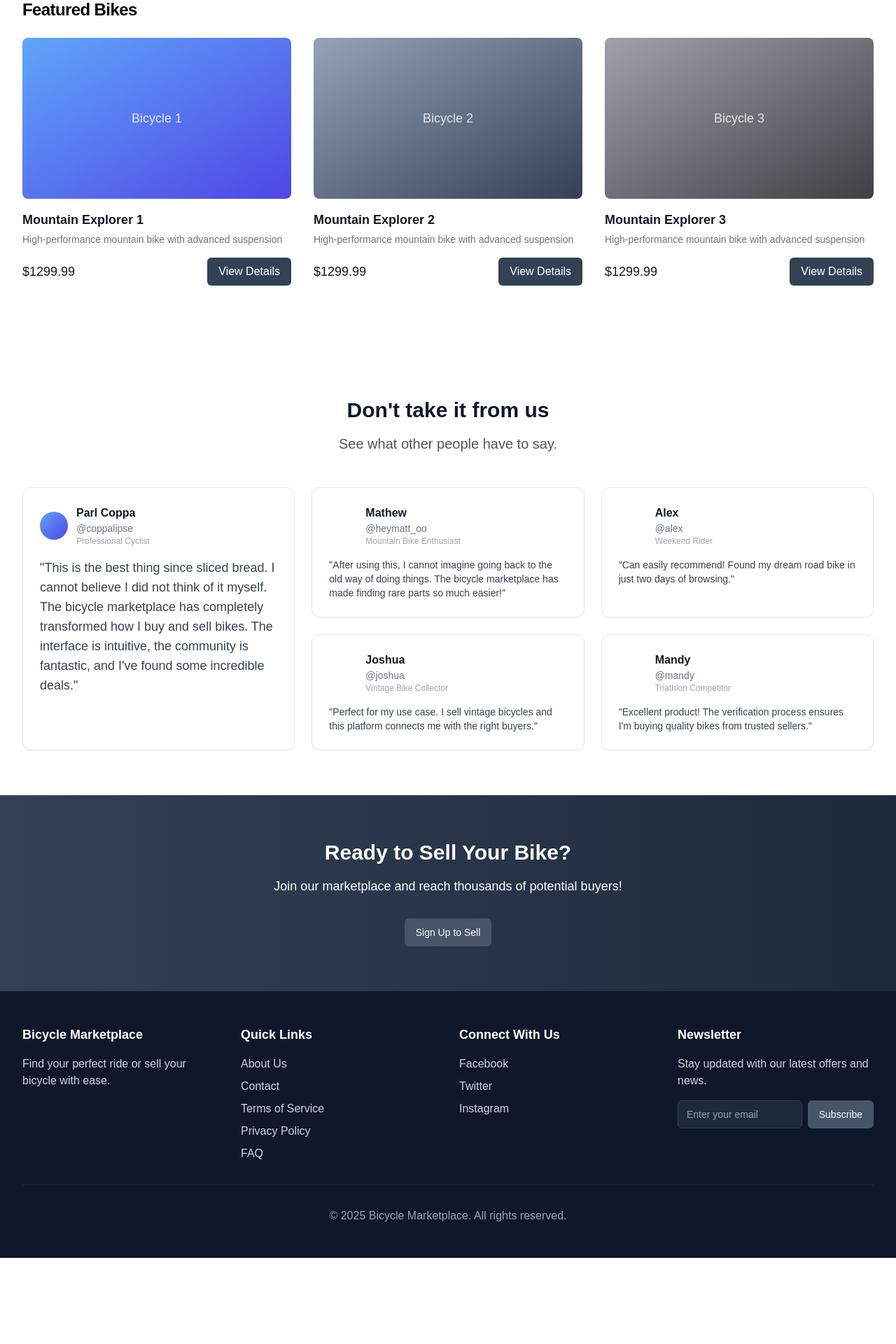
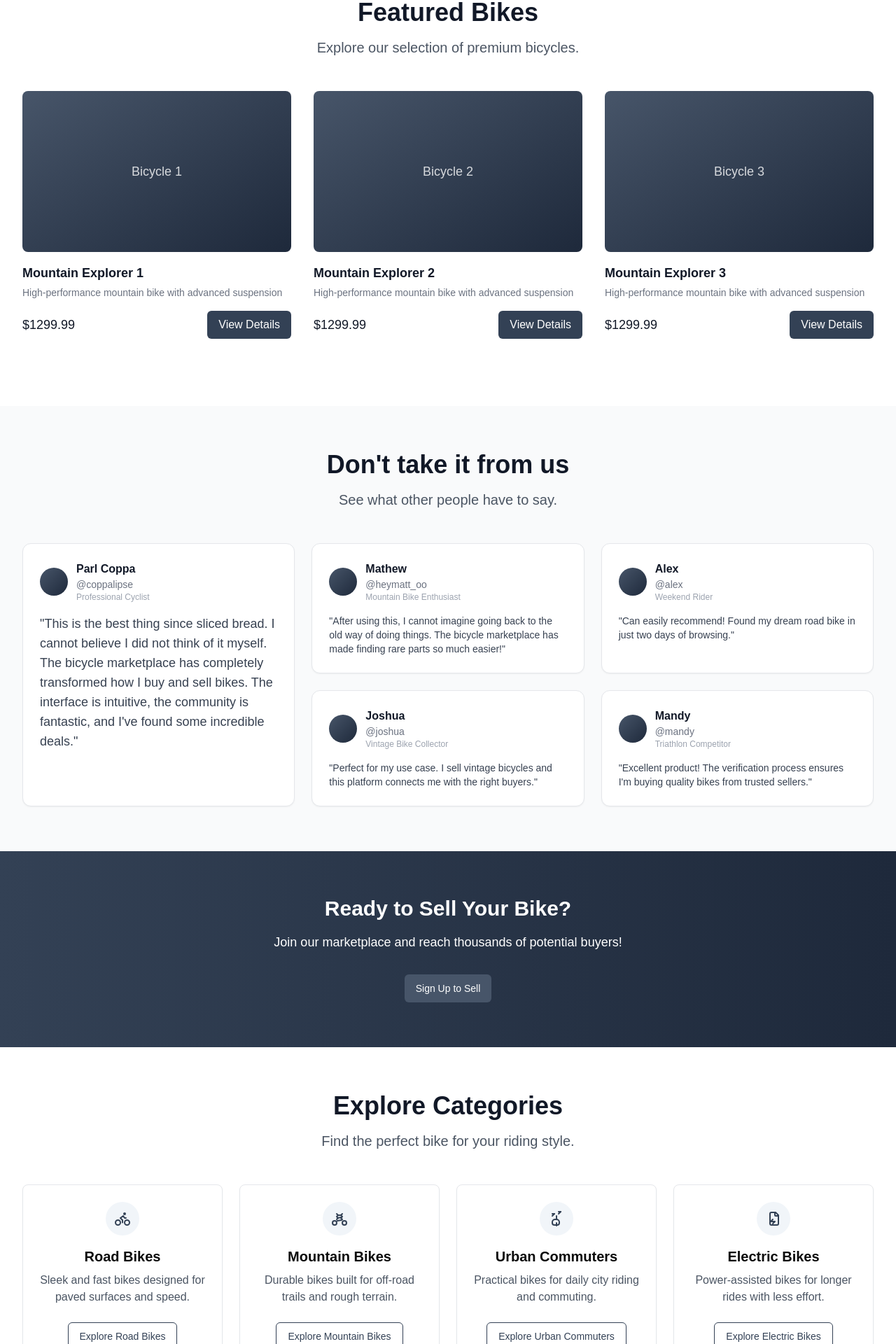
Before and after one commit to gichigi/Bicycle-Marketplace, a Next.js app: page / in a window 1280 px wide. Shown: the part 560-2480 px from the top of the page at 70% size. Before the commit the page ends 2357 px from the top, so only its background shows below. Built offline with nearby package versions, Linux system fonts and the light colour scheme.

Commit message:
Implement design improvements and add Featured Categories section

```diff
--- a/app/page.tsx
+++ b/app/page.tsx
@@ -5,6 +5,7 @@ import Image from "next/image"
 import Testimonials from "../components/Testimonials"
 import SignUpBanner from "../components/SignUpBanner"
 import Footer from "../components/Footer"
+import FeaturedCategories from "../components/FeaturedCategories"
 
 // Sample bicycle data
 const sampleBicycles = [
@@ -71,12 +72,12 @@ export default function SyntheticV0PageForDeployment() {
       </header>
 
       {/* Hero Section */}
-      <div className="bg-gradient-to-br from-gray-100 via-gray-200 to-gray-300">
+      <div className="bg-gradient-to-br from-slate-600 to-slate-800">
         <div className="relative px-6 lg:px-8">
           <div className="mx-auto max-w-2xl py-32 sm:py-48 lg:py-32">
             <div className="text-center">
-              <h1 className="text-4xl font-bold tracking-tight text-black sm:text-6xl">Find Your Perfect Ride</h1>
-              <p className="mt-6 text-lg leading-8 text-gray-600">
+              <h1 className="text-4xl font-bold tracking-tight text-white sm:text-6xl">Find Your Perfect Ride</h1>
+              <p className="mt-6 text-lg leading-8 text-gray-200">
                 Discover a wide range of quality bicycles from trusted sellers in our marketplace.
               </p>
             </div>
@@ -87,20 +88,19 @@ export default function SyntheticV0PageForDeployment() {
       {/* Featured Bikes Section */}
       <div className="bg-white">
         <div className="mx-auto max-w-7xl px-4 py-16 sm:px-6 sm:py-24 lg:px-8">
-          <h2 className="text-2xl font-bold tracking-tight text-black">Featured Bikes</h2>
+          <div className="text-center mb-12">
+            <h2 className="text-4xl font-bold text-gray-900 mb-4">Featured Bikes</h2>
+            <p className="text-xl text-gray-600 max-w-2xl mx-auto">
+              Explore our selection of premium bicycles.
+            </p>
+          </div>
           <div className="mt-6 grid grid-cols-1 gap-x-6 gap-y-10 sm:grid-cols-2 lg:grid-cols-3 xl:gap-x-8">
             {sampleBicycles.map((bicycle, index) => (
               <div key={bicycle.id} className="group">
                 <div className="relative w-full overflow-hidden rounded-lg pb-[60%]">
                   {/* Gradient backgrounds instead of images */}
                   <div
-                    className={`absolute inset-0 ${
-                      index % 3 === 0
-                        ? "bg-gradient-to-br from-blue-400 to-indigo-600"
-                        : index % 3 === 1
-                        ? "bg-gradient-to-br from-slate-400 to-slate-700"
-                        : "bg-gradient-to-br from-zinc-400 to-zinc-700"
-                    }`}
+                    className={`absolute inset-0 bg-gradient-to-br from-slate-600 to-slate-800`}
                   >
                     <div className="absolute inset-0 flex items-center justify-center">
                       <span className="text-white text-lg font-medium opacity-80">Bicycle {index + 1}</span>
@@ -125,6 +125,9 @@ export default function SyntheticV0PageForDeployment() {
       {/* Sign Up Banner */}
       <SignUpBanner />
 
+      {/* Featured Categories */}
+      <FeaturedCategories />
+
       {/* Footer */}
       <Footer />
     </div>
--- /dev/null
+++ b/components/FeaturedCategories.tsx
@@ -0,0 +1,108 @@
+import { Card, CardContent, CardFooter } from "@/components/ui/card"
+import { Button } from "@/components/ui/button"
+import Link from "next/link"
+
+interface CategoryCardProps {
+  title: string;
+  description: string;
+  icon: React.ReactNode;
+  href: string;
+}
+
+function CategoryCard({ title, description, icon, href }: CategoryCardProps) {
+  return (
+    <Card className="bg-white border border-gray-200 shadow-sm hover:shadow-md transition-all">
+      <CardContent className="pt-6">
+        <div className="mb-4 flex justify-center">
+          <div className="p-3 rounded-full bg-slate-100 text-slate-700">
+            {icon}
+          </div>
+        </div>
+        <h3 className="text-xl font-semibold text-center mb-2">{title}</h3>
+        <p className="text-gray-600 text-center">{description}</p>
+      </CardContent>
+      <CardFooter className="flex justify-center pb-6">
+        <Button asChild variant="outline" className="border-slate-700 text-slate-700 hover:bg-slate-50 hover:text-slate-800">
+          <Link href={href}>Explore {title}</Link>
+        </Button>
+      </CardFooter>
+    </Card>
+  )
+}
+
+export default function FeaturedCategories() {
+  return (
+    <section className="py-16 bg-white">
+      <div className="container mx-auto px-4 sm:px-6 lg:px-8">
+        <div className="text-center mb-12">
+          <h2 className="text-4xl font-bold text-gray-900 mb-4">Explore Categories</h2>
+          <p className="text-xl text-gray-600 max-w-2xl mx-auto">
+            Find the perfect bike for your riding style.
+          </p>
+        </div>
+
+        <div className="grid grid-cols-1 md:grid-cols-2 lg:grid-cols-4 gap-6">
+          <CategoryCard
+            title="Road Bikes"
+            description="Sleek and fast bikes designed for paved surfaces and speed."
+            icon={
+              <svg xmlns="http://www.w3.org/2000/svg" width="24" height="24" viewBox="0 0 24 24" fill="none" stroke="currentColor" strokeWidth="2" strokeLinecap="round" strokeLinejoin="round">
+                <circle cx="5.5" cy="17.5" r="3.5"/>
+                <circle cx="18.5" cy="17.5" r="3.5"/>
+                <path d="M15 6a1 1 0 1 0 0-2 1 1 0 0 0 0 2zm-3 11.5V14l-3-3 4-3 2 3h2"/>
+              </svg>
+            }
+            href="/categories/road-bikes"
+          />
+
+          <CategoryCard
+            title="Mountain Bikes"
+            description="Durable bikes built for off-road trails and rough terrain."
+            icon={
+              <svg xmlns="http://www.w3.org/2000/svg" width="24" height="24" viewBox="0 0 24 24" fill="none" stroke="currentColor" strokeWidth="2" strokeLinecap="round" strokeLinejoin="round">
+                <path d="m8 5 2 2-2 2 2 2-2 2"/>
+                <path d="m16 5-2 2 2 2-2 2 2 2"/>
+                <circle cx="5" cy="18" r="3"/>
+                <circle cx="19" cy="18" r="3"/>
+                <path d="M10 7h4"/>
+                <path d="m9 11 6-1"/>
+                <path d="m9 15 6-1"/>
+              </svg>
+            }
+            href="/categories/mountain-bikes"
+          />
+
+          <CategoryCard
+            title="Urban Commuters"
+            description="Practical bikes for daily city riding and commuting."
+            icon={
+              <svg xmlns="http://www.w3.org/2000/svg" width="24" height="24" viewBox="0 0 24 24" fill="none" stroke="currentColor" strokeWidth="2" strokeLinecap="round" strokeLinejoin="round">
+                <path d="M12 22v-4"/>
+                <path d="M12 13V8"/>
+                <path d="m15 5 3-3"/>
+                <path d="M18 2h-3"/>
+                <path d="m6 8 3-3"/>
+                <path d="M9 5H6"/>
+                <path d="M12 13a4 4 0 0 1 4 4v1a3 3 0 0 1-3 3H9a3 3 0 0 1-3-3v-1a4 4 0 0 1 4-4z"/>
+              </svg>
+            }
+            href="/categories/urban-commuters"
+          />
+
+          <CategoryCard
+            title="Electric Bikes"
+            description="Power-assisted bikes for longer rides with less effort."
+            icon={
+              <svg xmlns="http://www.w3.org/2000/svg" width="24" height="24" viewBox="0 0 24 24" fill="none" stroke="currentColor" strokeWidth="2" strokeLinecap="round" strokeLinejoin="round">
+                <path d="M14 3v4a1 1 0 0 0 1 1h4"/>
+                <path d="M17 21h-8a2 2 0 0 1-2-2V5a2 2 0 0 1 2-2h6l4 4v12a2 2 0 0 1-2 2z"/>
+                <path d="m11 13-3 3h6l-3 3"/>
+              </svg>
+            }
+            href="/categories/electric-bikes"
+          />
+        </div>
+      </div>
+    </section>
+  )
+}
--- a/components/Footer.tsx
+++ b/components/Footer.tsx
@@ -11,7 +11,7 @@ function FooterLink({ href, children }: FooterLinkProps) {
   return (
     <Link
       href={href}
-      className="text-gray-300 hover:text-white transition-colors"
+      className="text-gray-600 hover:text-black transition-colors"
     >
       {children}
     </Link>
@@ -19,18 +19,18 @@ function FooterLink({ href, children }: FooterLinkProps) {
 }
 
 function FooterHeading({ children }: { children: React.ReactNode }) {
-  return <h3 className="text-white font-bold text-lg mb-4">{children}</h3>
+  return <h3 className="text-black font-bold text-lg mb-4">{children}</h3>
 }
 
 export default function Footer() {
   return (
-    <footer className="bg-slate-900 text-white py-12">
+    <footer className="bg-white text-gray-800 py-12 border-t border-gray-200">
       <div className="container mx-auto px-4 sm:px-6 lg:px-8">
         <div className="grid grid-cols-1 md:grid-cols-4 gap-8">
           {/* Marketplace Info */}
           <div>
             <FooterHeading>Bicycle Marketplace</FooterHeading>
-            <p className="text-gray-300 mb-4">
+            <p className="text-gray-600 mb-4">
               Find your perfect ride or sell your bicycle with ease.
             </p>
           </div>
@@ -60,17 +60,17 @@ export default function Footer() {
           {/* Newsletter */}
           <div>
             <FooterHeading>Newsletter</FooterHeading>
-            <p className="text-gray-300 mb-4">
+            <p className="text-gray-600 mb-4">
               Stay updated with our latest offers and news.
             </p>
             <div className="flex gap-2">
               <Input
                 type="email"
                 placeholder="Enter your email"
-                className="bg-slate-800 border-slate-700 text-white placeholder:text-gray-400 focus:border-slate-500"
+                className="bg-white border-gray-300 text-gray-800 placeholder:text-gray-400 focus:border-slate-500"
               />
               <Button
-                className="bg-slate-600 hover:bg-slate-500 transition-colors"
+                className="bg-slate-700 hover:bg-slate-600 transition-colors"
               >
                 Subscribe
               </Button>
@@ -78,7 +78,7 @@ export default function Footer() {
           </div>
         </div>
 
-        <div className="border-t border-slate-800 mt-8 pt-8 text-center text-gray-400">
+        <div className="border-t border-gray-200 mt-8 pt-8 text-center text-gray-500">
           <p>© {new Date().getFullYear()} Bicycle Marketplace. All rights reserved.</p>
         </div>
       </div>
--- a/components/Testimonials.tsx
+++ b/components/Testimonials.tsx
@@ -6,8 +6,6 @@ interface TestimonialProps {
   author: string;
   handle: string;
   position?: string;
-  gradientFrom: string;
-  gradientTo: string;
   size?: "small" | "large";
 }
 
@@ -16,8 +14,6 @@ function Testimonial({
   author,
   handle,
   position,
-  gradientFrom,
-  gradientTo,
   size = "small"
 }: TestimonialProps) {
   return (
@@ -26,7 +22,7 @@ function Testimonial({
         <div className="flex flex-col h-full">
           <div className="p-6">
             <div className="flex items-center mb-4">
-              <div className={`w-10 h-10 rounded-full bg-gradient-to-br from-${gradientFrom} to-${gradientTo} mr-3 flex-shrink-0`}></div>
+              <div className="w-10 h-10 rounded-full bg-gradient-to-br from-slate-600 to-slate-800 mr-3 flex-shrink-0"></div>
               <div>
                 <p className="font-semibold text-gray-900">{author}</p>
                 <p className="text-sm text-gray-500">{handle}</p>
@@ -49,10 +45,10 @@ function Testimonial({
 
 export default function Testimonials() {
   return (
-    <section className="py-16 bg-white">
+    <section className="py-16 bg-gray-50">
       <div className="container mx-auto px-4 sm:px-6 lg:px-8">
         <div className="text-center mb-12">
-          <h2 className="text-3xl font-bold text-gray-900 mb-4">Don't take it from us</h2>
+          <h2 className="text-4xl font-bold text-gray-900 mb-4">Don't take it from us</h2>
           <p className="text-xl text-gray-600 max-w-2xl mx-auto">
             See what other people have to say.
           </p>
@@ -66,8 +62,6 @@ export default function Testimonials() {
               author="Parl Coppa"
               handle="@coppalipse"
               position="Professional Cyclist"
-              gradientFrom="blue-400"
-              gradientTo="indigo-600"
               size="large"
             />
           </div>
@@ -79,8 +73,6 @@ export default function Testimonials() {
               author="Mathew"
               handle="@heymatt_oo"
               position="Mountain Bike Enthusiast"
-              gradientFrom="emerald-400"
-              gradientTo="teal-600"
             />
           </div>
 
@@ -90,8 +82,6 @@ export default function Testimonials() {
               author="Alex"
               handle="@alex"
               position="Weekend Rider"
-              gradientFrom="amber-400"
-              gradientTo="orange-600"
             />
           </div>
 
@@ -101,8 +91,6 @@ export default function Testimonials() {
               author="Joshua"
               handle="@joshua"
               position="Vintage Bike Collector"
-              gradientFrom="rose-400"
-              gradientTo="pink-600"
             />
           </div>
 
@@ -112,8 +100,6 @@ export default function Testimonials() {
               author="Mandy"
               handle="@mandy"
               position="Triathlon Competitor"
-              gradientFrom="purple-400"
-              gradientTo="violet-600"
             />
           </div>
         </div>
```
